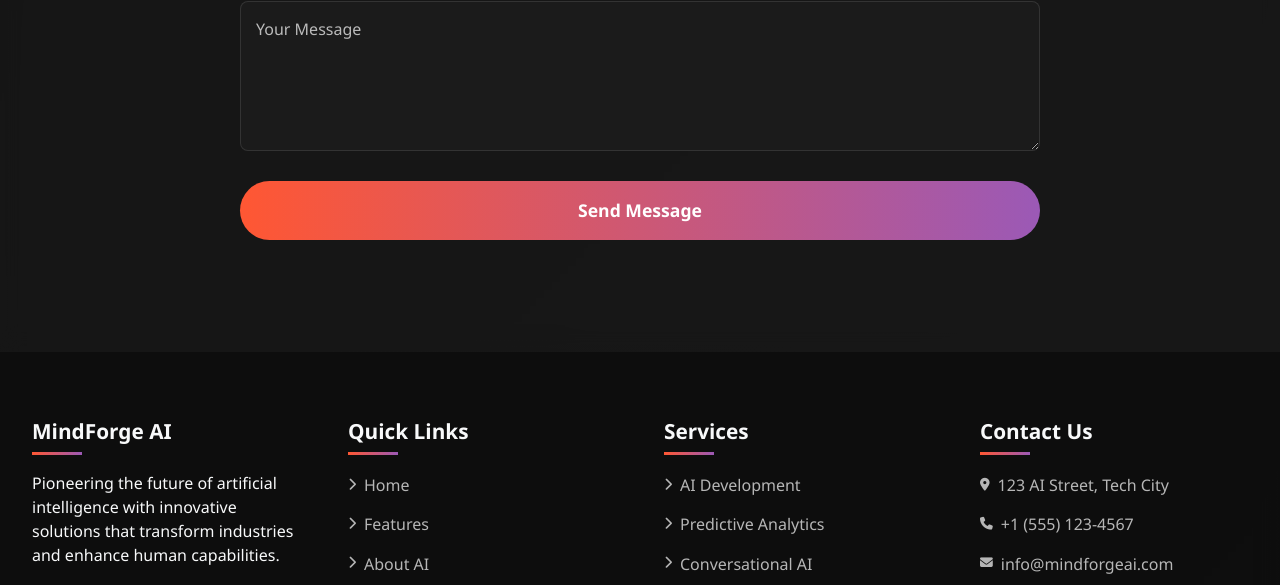
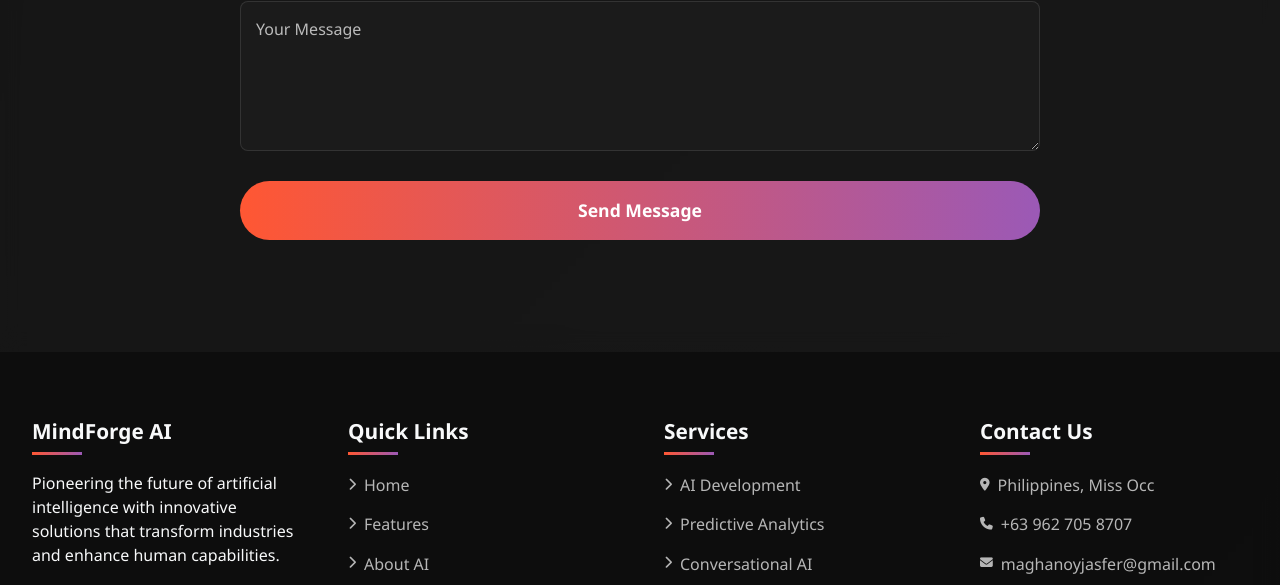
Before and after one commit to GoozeBumpz24/MindForge-AI, a plain HTML site: page index.html in a window 1280 px wide. Shown: the part 3587-4172 px from the top of the page. Drawn offline with nearby package versions, Linux system fonts and the light colour scheme.

Commit message:
index.html

```diff
--- a/index.html
+++ b/index.html
@@ -207,9 +207,9 @@
             <div class="footer-col">
                 <h3>Contact Us</h3>
                 <ul class="footer-links">
-                    <li><a href="#"><i class="fas fa-map-marker-alt"></i> 123 AI Street, Tech City</a></li>
-                    <li><a href="tel:+15551234567"><i class="fas fa-phone"></i> +1 (555) 123-4567</a></li>
-                    <li><a href="mailto:info@mindforgeai.com"><i class="fas fa-envelope"></i> info@mindforgeai.com</a></li>
+                    <li><a href="#"><i class="fas fa-map-marker-alt"></i> Philippines, Miss Occ</a></li>
+                    <li><a href="tel:+15551234567"><i class="fas fa-phone"></i> +63 962 705 8707</a></li>
+                    <li><a href="mailto:info@mindforgeai.com"><i class="fas fa-envelope"></i>maghanoyjasfer@gmail.com</a></li>
                 </ul>
             </div>
         </div>
```
